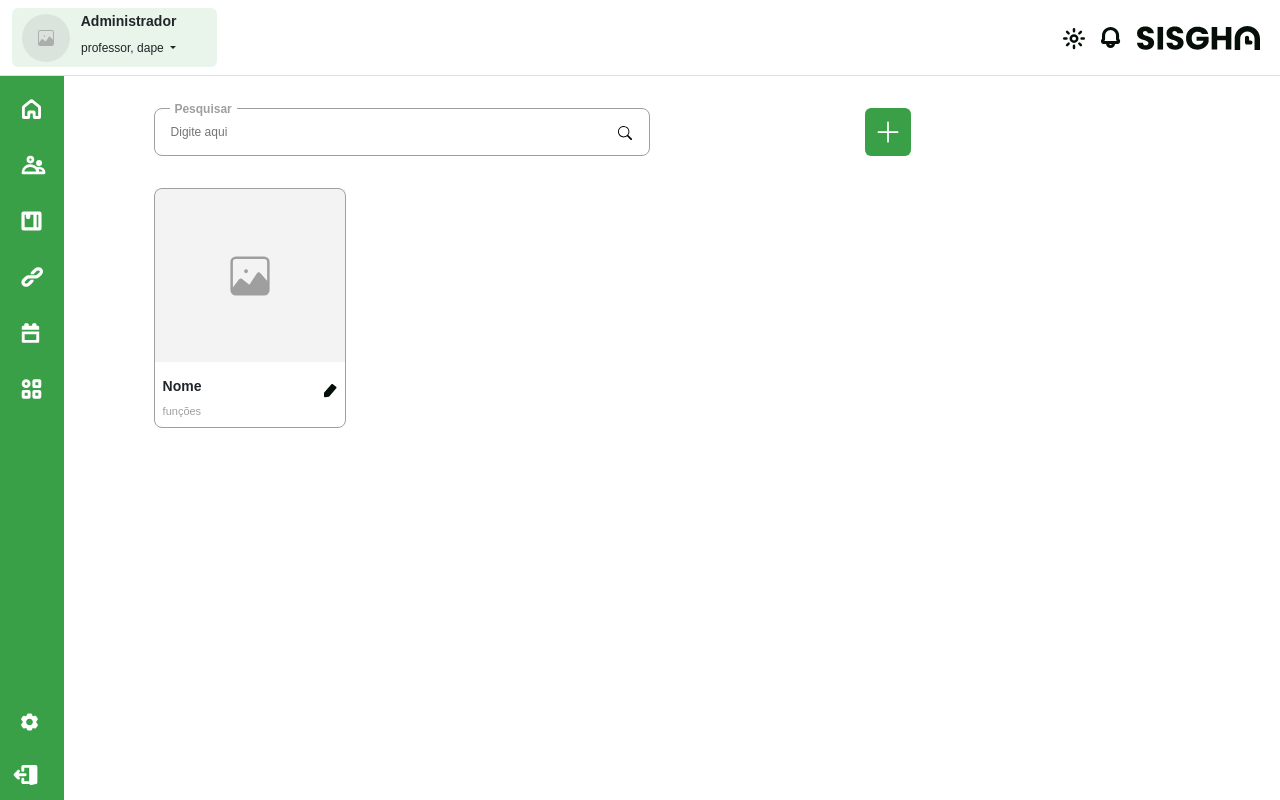
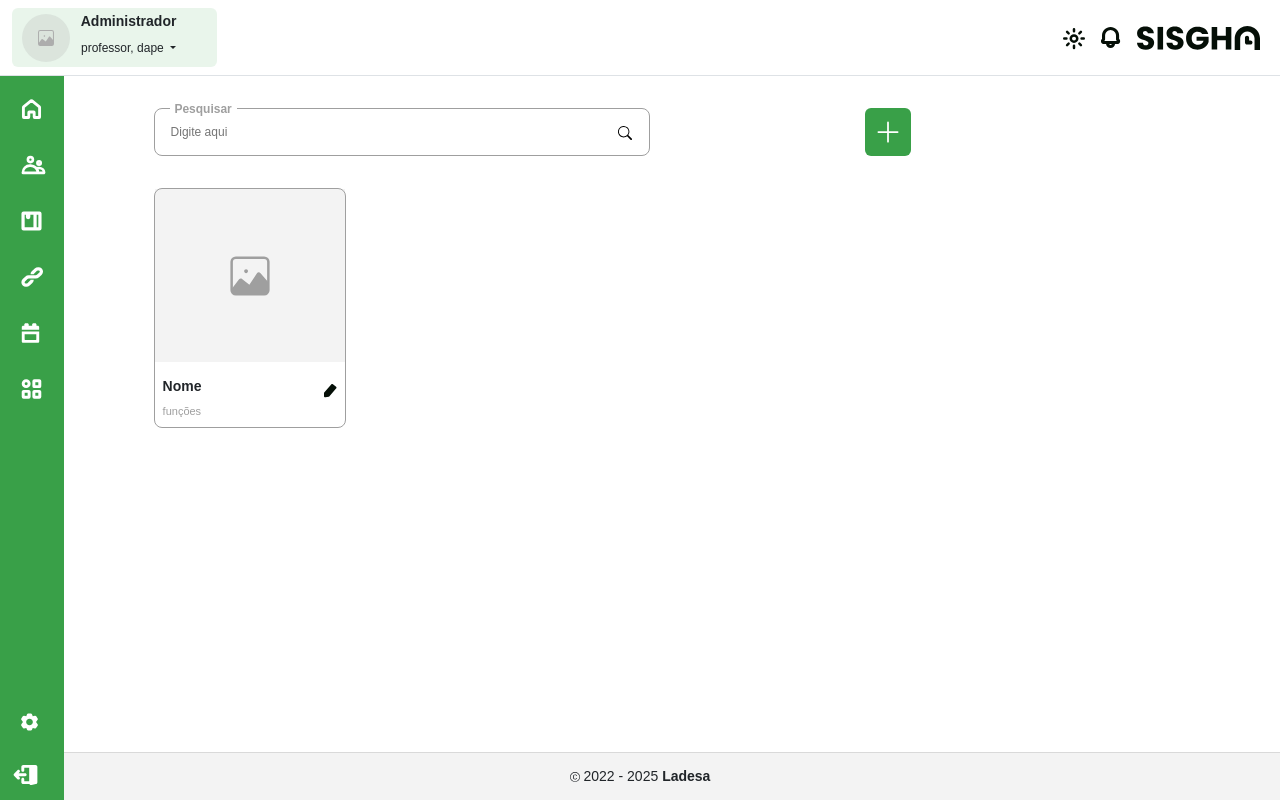
Before and after one commit to soouzaana/Listagem-Usuarios, a Vue app: page / in a window 1280 px wide. Built offline with nearby package versions, Linux system fonts and the light colour scheme.

Commit message:
feat: adicionando footer :sparkles:

```diff
--- a/src/App.vue
+++ b/src/App.vue
@@ -57,7 +57,6 @@
                 class="nav-link"
                 href="#"
                 role="button"
-                data-bs-container="body"
                 data-bs-toggle="dropdown"
                 data-bs-placement="left"
                 aria-expanded="false"
@@ -370,6 +369,27 @@
     </main>
 
     <!-- FOOTER -->
+    <footer
+      class="theme-grey text-dark d-flex align-items-center justify-content-center"
+    >
+      <div class="d-flex justify-content-between">
+        <div class="date">
+          <svg
+            xmlns="http://www.w3.org/2000/svg"
+            width="10"
+            height="10"
+            fill="currentColor"
+            class="bi bi-c-circle"
+            viewBox="0 0 16 16"
+          >
+            <path
+              d="M1 8a7 7 0 1 0 14 0A7 7 0 0 0 1 8m15 0A8 8 0 1 1 0 8a8 8 0 0 1 16 0M8.146 4.992c-1.212 0-1.927.92-1.927 2.502v1.06c0 1.571.703 2.462 1.927 2.462.979 0 1.641-.586 1.729-1.418h1.295v.093c-.1 1.448-1.354 2.467-3.03 2.467-2.091 0-3.269-1.336-3.269-3.603V7.482c0-2.261 1.201-3.638 3.27-3.638 1.681 0 2.935 1.054 3.029 2.572v.088H9.875c-.088-.879-.768-1.512-1.729-1.512"
+            />
+          </svg>
+          2022 - {{ new Date().getFullYear() }} <b>Ladesa</b>
+        </div>
+      </div>
+    </footer>
   </div>
 </template>
 
@@ -380,7 +400,7 @@
 /* NAVBAR */
 .navbar {
   background-color: #fff;
-  z-index: 100;
+  z-index: 4;
 }
 
 .container-fluid {
@@ -429,6 +449,9 @@
 }
 
 .notify {
+  border: 1.5px solid #1bba47;
+  font-size: 14px;
+  padding: 0.1rem;
   transform: translateX(-10rem);
 }
 
@@ -448,6 +471,7 @@
   top: 0rem;
   transition: width 0.5s;
   width: 2rem;
+  z-index: 3;
 }
 
 #sidebar:hover {
@@ -808,6 +832,27 @@ main {
 .novoVinculo-add:hover {
   background-color: #39a04820;
 }
+
+/* FOOTER */
+footer {
+  border-top: #9f9f9f50 solid 1px;
+  bottom: 0;
+  font-size: 14px;
+  height: 3rem;
+  padding: 1rem 5rem;
+  position: fixed;
+  width: 100%;
+  z-index: 1;
+}
+
+.theme-grey {
+  background-color: #9f9f9f20;
+}
+
+.links {
+  margin-left: 2rem;
+  text-decoration: none;
+}
 </style>
 
 <!-- .inputs {
```
